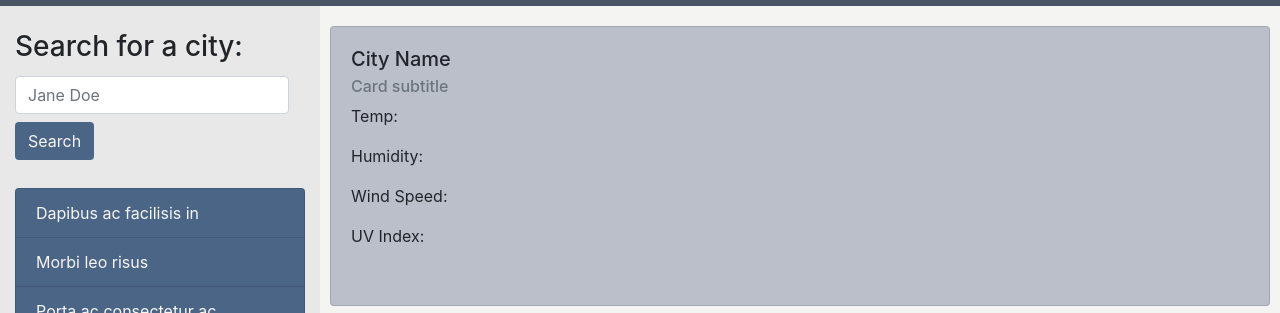
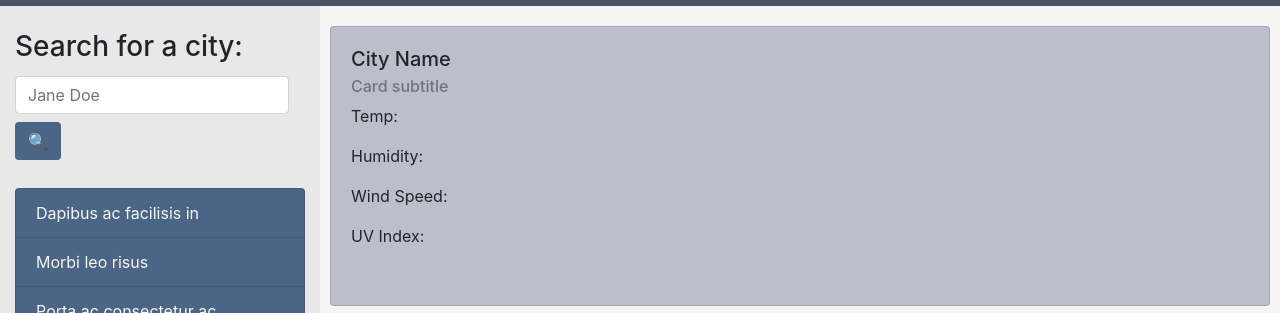
Before and after one commit to gulpinhenry/weather-dashboard, a plain HTML site: page index.html in a window 1280 px wide. Shown: the part 74-387 px from the top of the page. Drawn offline with nearby package versions, Linux system fonts and the light colour scheme.

```diff
--- a/index.html
+++ b/index.html
@@ -30,7 +30,7 @@
                         <input type="text" class="form-control" id="inlineFormInputName" placeholder="Jane Doe">
                       </div>
                   <div class="col-auto my-1">
-                    <button type="submit" class="btn recolored-button">Search</button>
+                    <button type="submit" class="btn recolored-button">🔍</button>
                   </div>
                 </div>
               </form>
```
Also changed, not shown: assets/script.js (+16 -0 lines).
